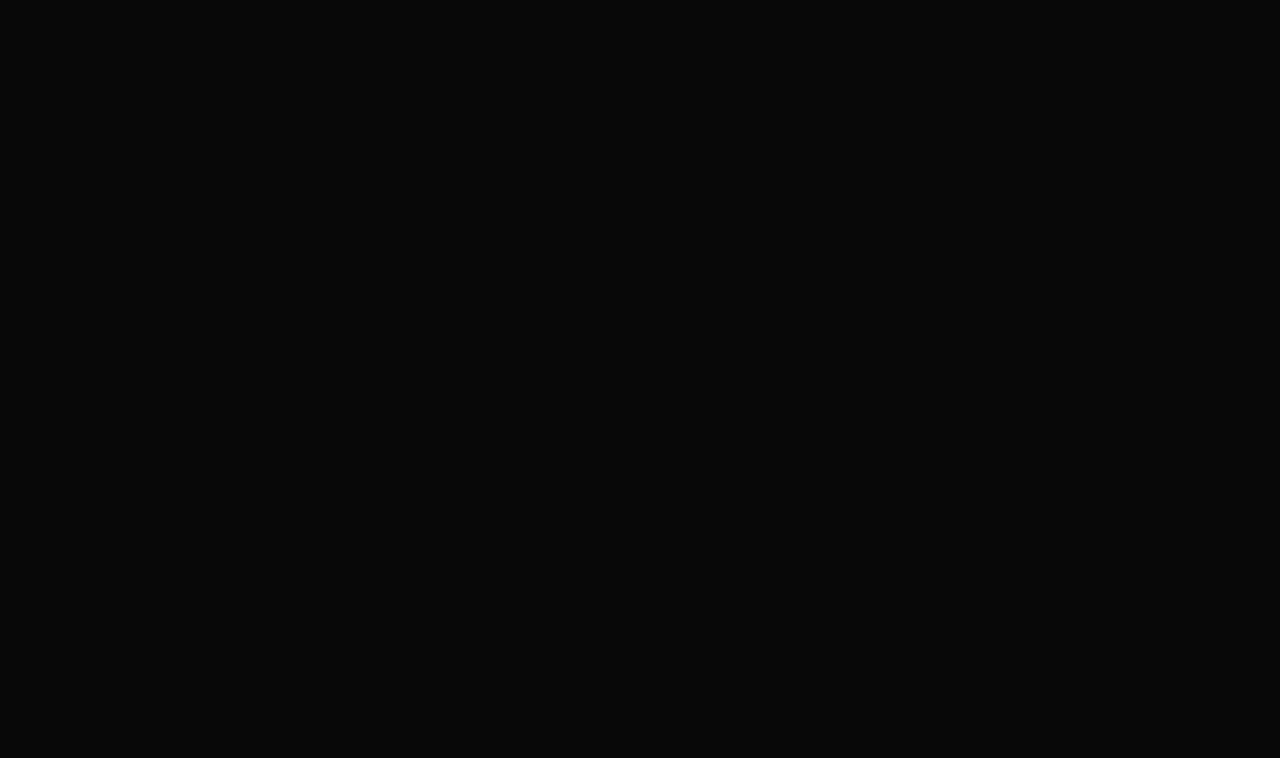
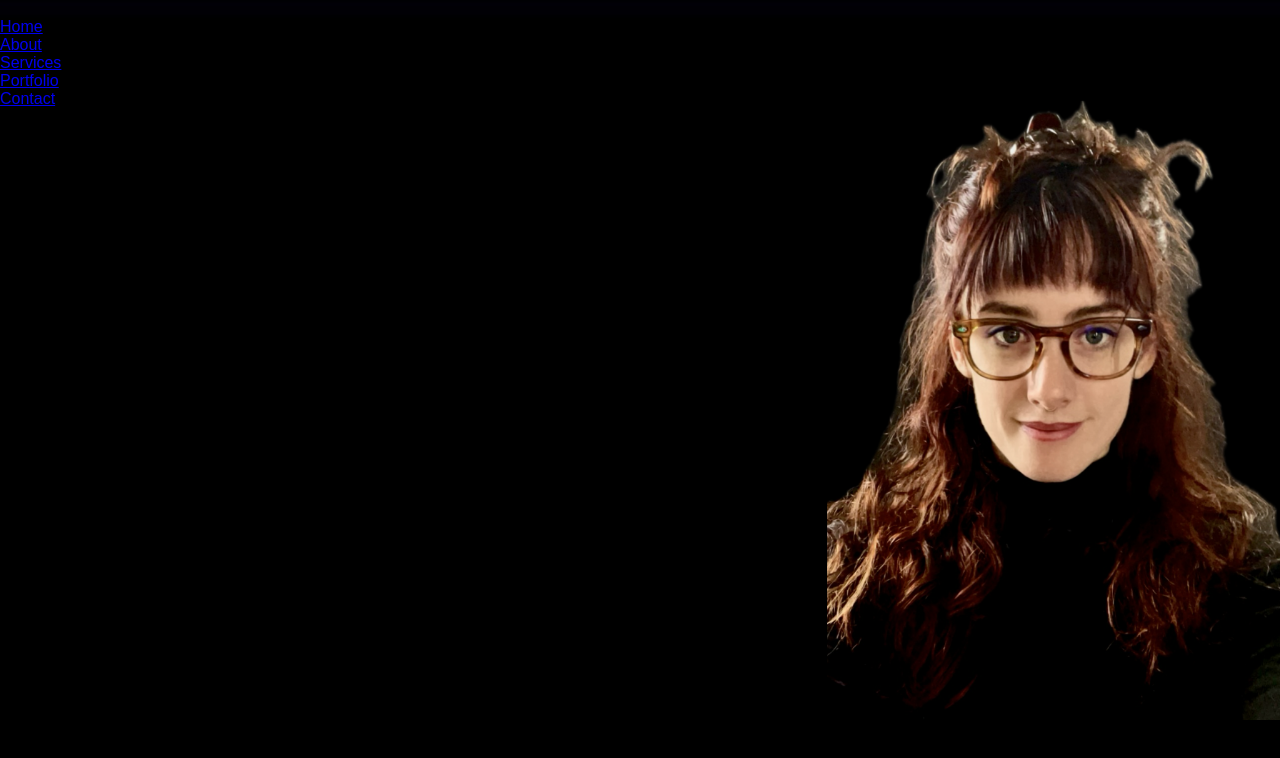
Before and after one commit to StormHS/Portfolio-Storm, a plain HTML site: page index.html in a window 1280 px wide. Drawn offline with Linux system fonts and the light colour scheme.

Commit message:
setting up html

```diff
--- a/index.html
+++ b/index.html
@@ -7,6 +7,19 @@
         <link rel="stylesheet" href="style.css"
     </head>
     <body>
-
+<div id="header">
+    <div class="container">
+        <nav>
+            <img src="">
+            <ul>
+                <li><a href="#">Home</a></li>
+                <li><a href="#">About</a></li>
+                <li><a href="#">Services</a></li>
+                <li><a href="#">Portfolio</a></li>
+                <li><a href="#">Contact</a></li>
+            </ul>
+        </nav>
+    </div>
+</div>
     </body>
 </html>
--- a/style.css
+++ b/style.css
@@ -9,3 +9,11 @@ body{
     background: #080808;
     color: #fff;
 }
+
+#header{
+width 100%;
+height: 100vh;
+background-image: url(images/background.png);
+background-size: cover;
+background-position: center;
+}
```
Also changed, not shown: images/background.png (added), images/logo.png (added).
